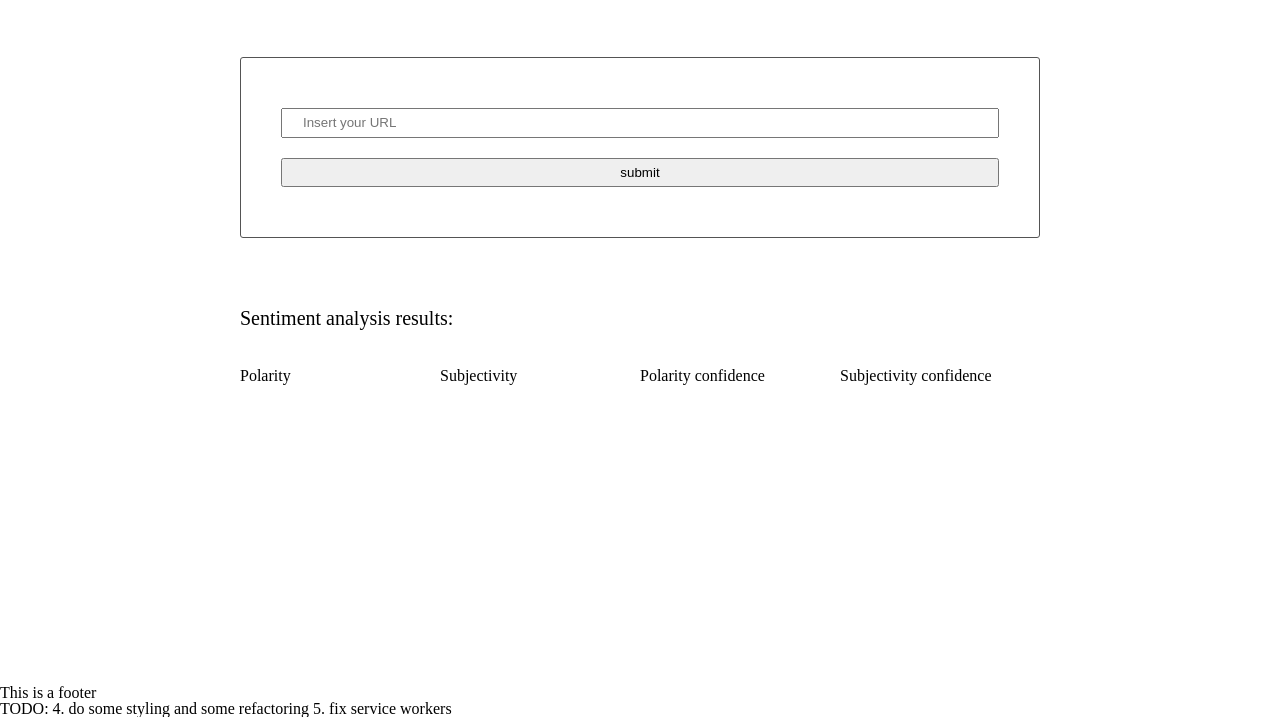
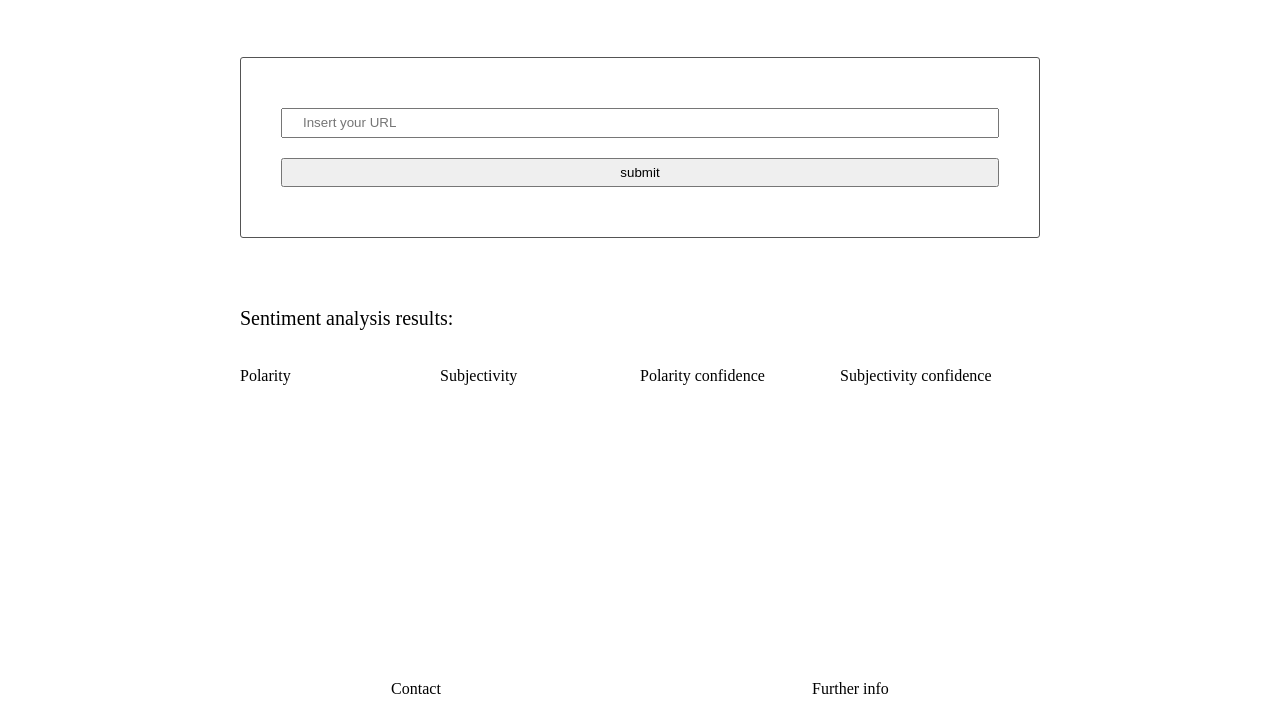
Before and after one commit to iuliabivolaru/evaluate-news-nlp, a website built with webpack: page src/client/views/index.html in a window 1280 px wide. Shown: the part 83-800 px from the top of the page. Built offline with nearby package versions, Linux system fonts and the light colour scheme.

Commit message:
Do some cleanup

```diff
--- a/src/client/js/formHandler.js
+++ b/src/client/js/formHandler.js
@@ -1,18 +1,14 @@
 function handleSubmit(event) {
     event.preventDefault();
 
-    // check what text was put into the form field
     let formText;
-    console.log(document);
     if(document.getElementById('name')) {
         formText = document.getElementById('name').value;
     }
 
-    console.log('FORMtext ' + formText);
     if(Client.checkUrl(formText)) {
         postDataToAnalyze("http://localhost:8080/sentimentAnalysis", { url: formText })
         .then(function(res) {
-            console.log('respoooonse: ' + JSON.stringify(res));
             JSON.stringify(res);
             document.getElementById('polarity').innerHTML = res.polarity;
             document.getElementById('subjectivity').innerHTML = res.subjectivity;
@@ -34,7 +30,6 @@ const postDataToAnalyze = async (url = '', data = {}) => {
         body: JSON.stringify(data)
     });
     try {
-        console.log(response);
         return await response.json();
     } catch(error) {
         console.log(error);
--- a/src/client/styles/footer.scss
+++ b/src/client/styles/footer.scss
@@ -0,0 +1,5 @@
+footer {
+    display: flex;
+    justify-content: space-evenly;
+    padding: 20px;
+}
--- a/src/client/views/index.html
+++ b/src/client/views/index.html
@@ -47,22 +47,16 @@
                 </div>
             </section>
         </main>
-
         <footer>
-            <p>This is a footer</p>
+            <p>Contact</p>
+            <p>Further info</p>
         </footer>
-
     </body>
     <script>
-        // if('serviceWorker' in navigator) {
-        //     window.addEventListener('load', () => {
-        //         navigator.serviceWorker.register('/service-worker.js');
-        //     })
-        // }
+        if('serviceWorker' in navigator) {
+            window.addEventListener('load', () => {
+                navigator.serviceWorker.register('/service-worker.js');
+            })
+        }
     </script>
-    <div>
-        TODO:
-        4. do some styling and some refactoring
-        5. fix service workers
-    </div>
 </html>
--- a/src/server/index.js
+++ b/src/server/index.js
@@ -29,15 +29,11 @@ app.listen(8080, function () {
 });
 
 app.post('/sentimentAnalysis', function postHandler(request, response) {
-    // let body = request.body;
-    console.log('booody2' + request.body.url);
     aylienApi.sentiment({
         url: request.body.url,
         mode: "document"
       }, function(error, postReponse) {
         if (error === null) {
-            console.log("response!!");
-            console.log(postReponse);
             response.send(postReponse);
         }
     });
```
Also changed, not shown: README.md.
